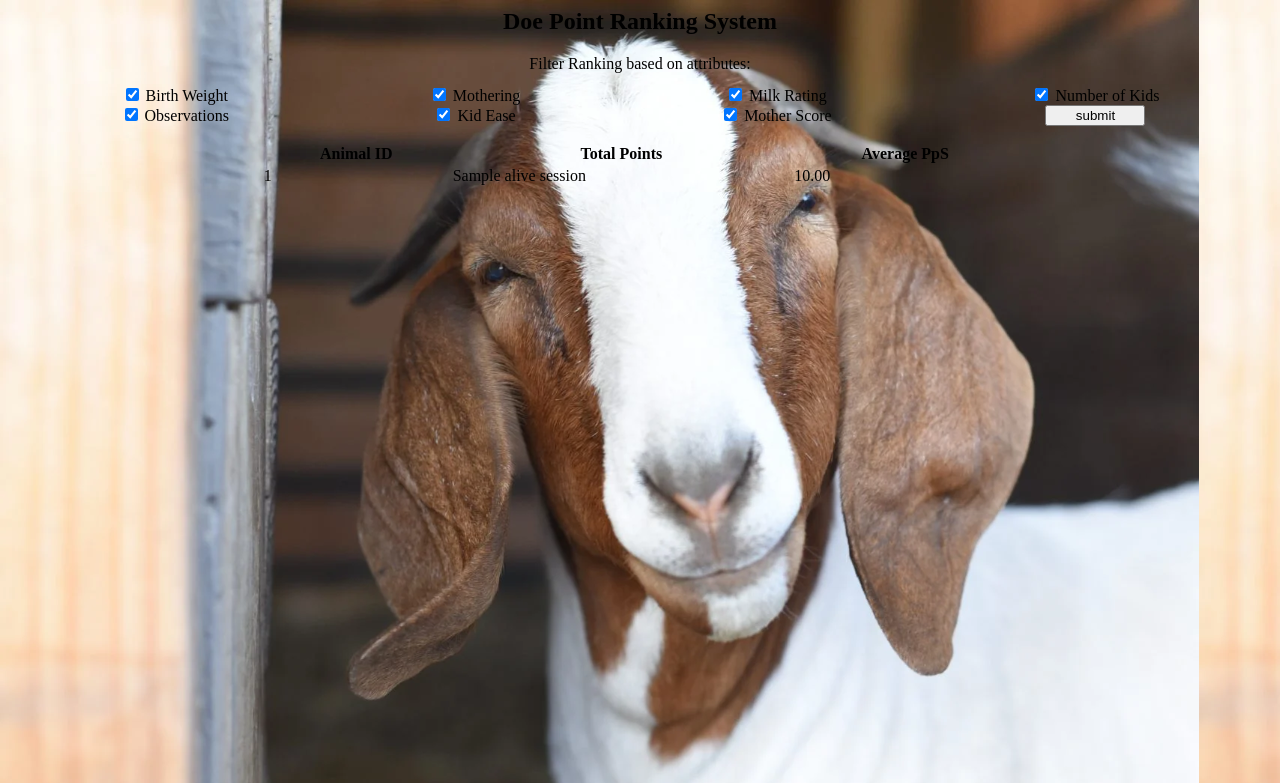
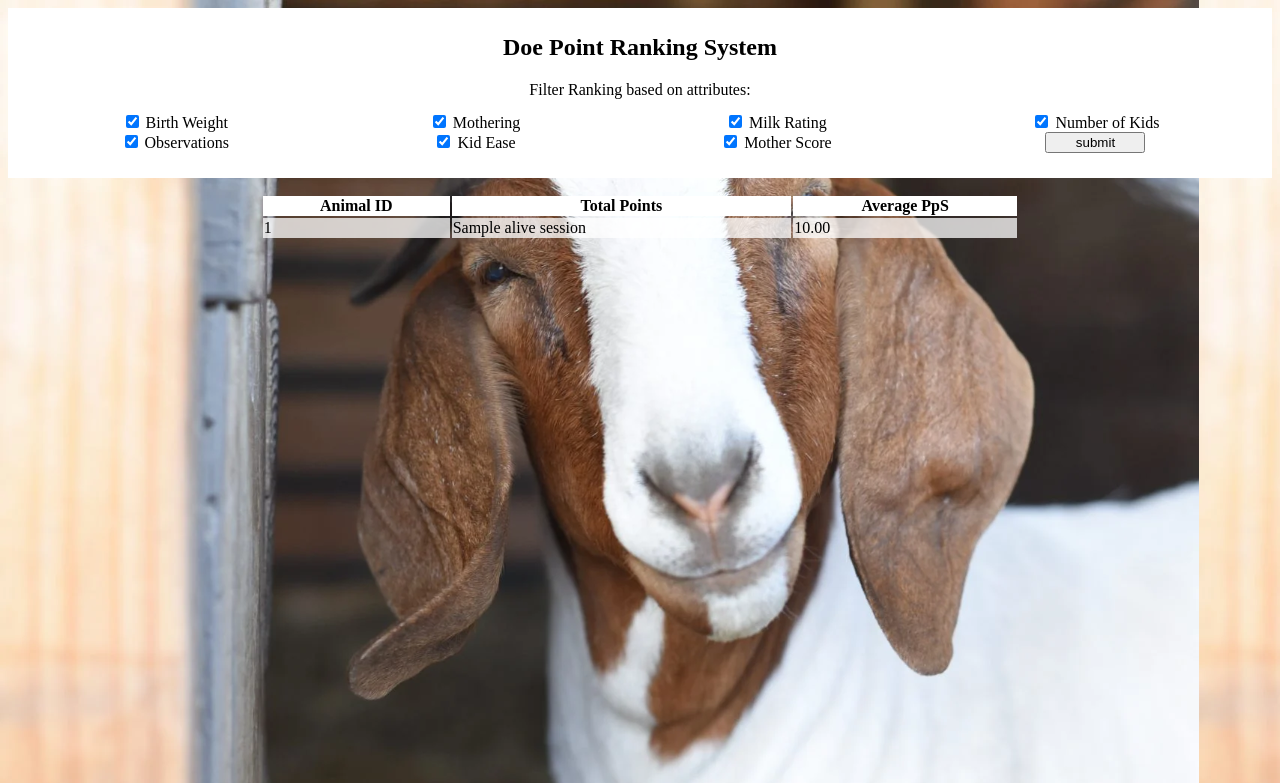
Before and after one commit to ipodtouch0218/csc315-project, a Flask app: page / in a window 1280 px wide. Shown: the top 783 px of the page. Run offline with Flask 3, Linux system fonts and the light colour scheme; a database or web service that is not in the repository returns one stand-in record (values such as "Sample title"); some libraries are stand-ins or nearby versions.

Commit message:
Added background to header for visibility

```diff
--- a/templates/my-form.html
+++ b/templates/my-form.html
@@ -10,11 +10,14 @@
 
     <!-- Add some style to table (OPTIONAL) -->
     <style type="text/css">
-    th:tr{
-        color: blue;
+    th {
+        background-color: white;
+    }
+    tr {
+        background-color: rgba(255, 255, 255, 0.75);
     }
     tr:nth-of-type(2n){
-        background-color: rgba(150, 150, 150, 0.5);
+        background-color: rgba(150, 150, 150, 0.75);
     }
 	.center {
 		margin-left: auto;
@@ -30,20 +33,16 @@
     div {
    		margin: 1% 0;
     }
+    body {
+        background-image: url('static/GoatPic.png');
+        background-size: contain;
+        background-attachment: fixed;
+    }
     </style>
 
     <body>
-
-        <style>
-
-             body{
-              background-image: url('static/GoatPic.png');
-              background-size: contain;
-            }
-            </style>
-
+		<div id="header" style="background-color: white; margin: 0 0 0 0; padding: 0.5% 0 1% 0; width:100%;">
 			<h2 style="text-align: center;">Doe Point Ranking System</h2>
-
 		    <form method="POST">
 		        <div>
 		            <label style="display: block; text-align: center;">Filter Ranking based on attributes:</label>
@@ -80,6 +79,7 @@
 					</div>
 		        </div>
 		    </form>
+		</div>
 
 		{% if rows %}
         <table class="center">
```
Lines whose indentation alone changed are shown as unchanged.
